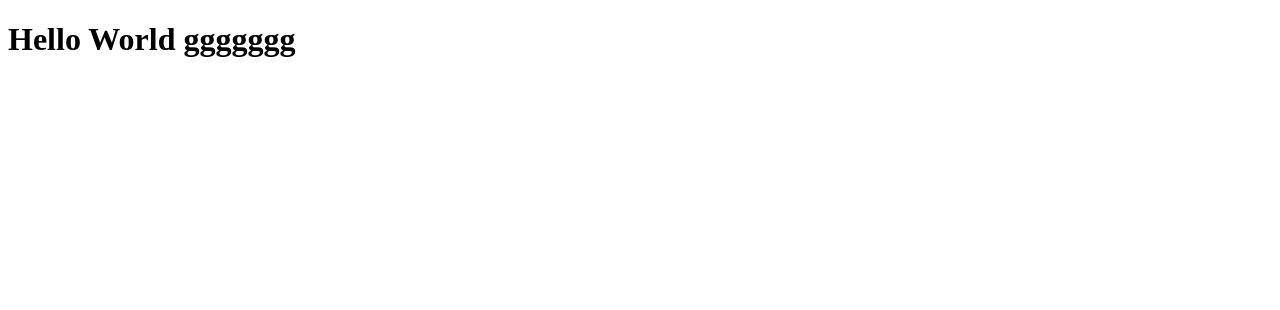
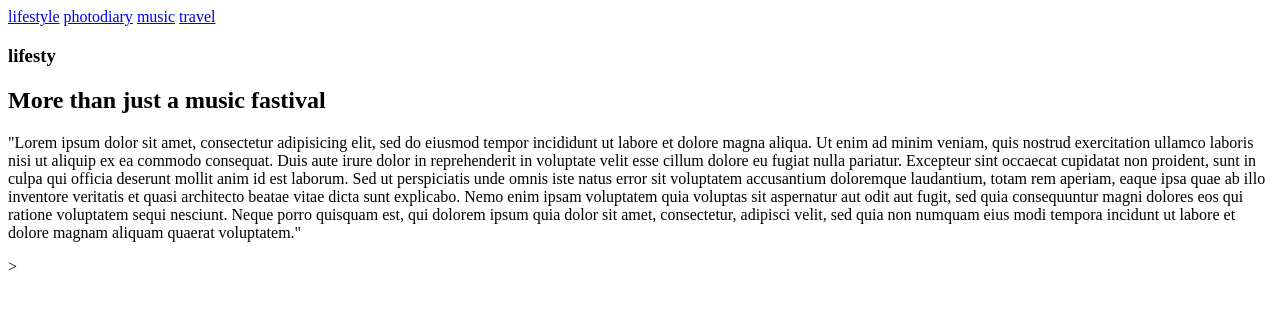
Before and after one commit to 0Yura0/home-work200321, a plain HTML site: page index.html in a window 1280 px wide. Drawn offline with Linux system fonts and the light colour scheme.

Commit message:
index.html

```diff
--- a/index.html
+++ b/index.html
@@ -6,7 +6,36 @@
     <meta name="viewport" content="width=device-width, initial-scale=1.0">
     <title>Document</title>
 </head>
+
 <body>
-   <H1>Hello World ggggggg</H1>
-</body>
+    <ul. class="menu-mein">
+        <li. class="menu-mein-item">
+            <a href="#". class="mein-menu-link">lifestyle</a>
+        </li>
+        <li. class="menu-mein-item">
+            <a href="#". class="mein-menu-link">photodiary</a>
+        </li>
+        <li. class="menu-mein-item">
+            <a href="#". class="mein-menu-link">music</a>
+        </li>
+        <li. class="menu-mein-item">
+            <a href="#". class="mein-menu-link">travel</a>
+        </li>
+    </ul>
+
+   <h3>lifesty</h3>
+   <h2>More than just a music fastival</h2>
+   <p>"Lorem ipsum dolor sit amet, consectetur adipisicing elit,
+       sed do eiusmod tempor incididunt ut labore et dolore magna
+       aliqua. Ut enim ad minim veniam, quis nostrud exercitation
+       ullamco laboris nisi ut aliquip ex ea commodo consequat. Duis
+       aute irure dolor in reprehenderit in voluptate velit esse cillum
+        dolore eu fugiat nulla pariatur. Excepteur sint occaecat cupidatat
+         non proident, sunt in culpa qui officia deserunt mollit anim id est
+         laborum. Sed ut perspiciatis unde omnis iste natus error sit
+         voluptatem accusantium doloremque laudantium, totam rem aperiam,
+         eaque ipsa quae ab illo inventore veritatis et quasi architecto
+         beatae vitae dicta sunt explicabo. Nemo enim ipsam voluptatem quia
+         voluptas sit aspernatur aut odit aut fugit, sed quia consequuntur magni dolores eos qui ratione voluptatem sequi nesciunt. Neque porro quisquam est, qui dolorem ipsum quia dolor sit amet, consectetur, adipisci velit, sed quia non numquam eius modi tempora incidunt ut labore et dolore magnam aliquam quaerat voluptatem."</p>
+</body>>
 </html>
```
